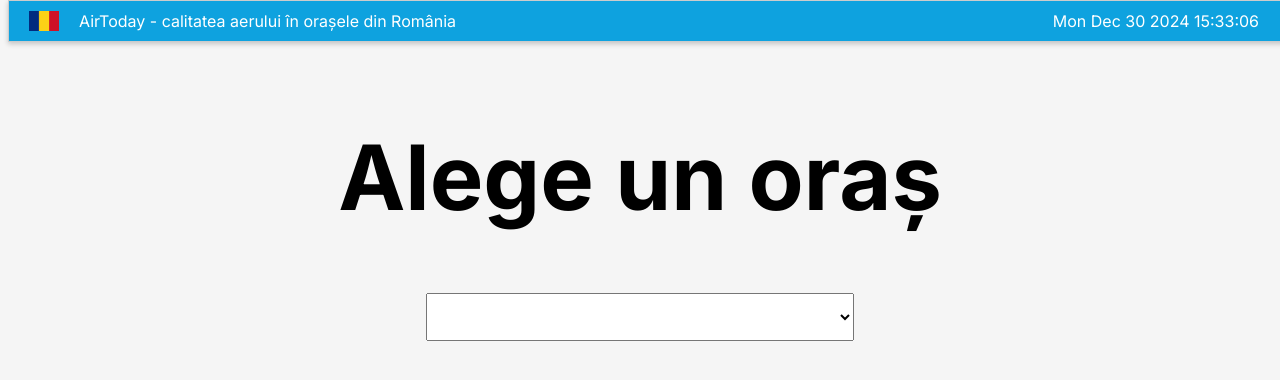
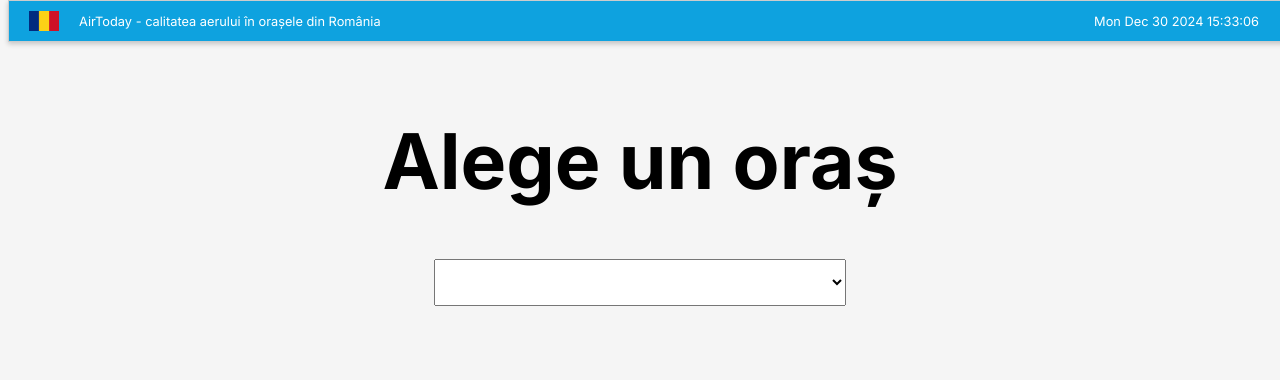
Before and after one commit to CiurtinAndrei/AirToday-air-quality-app, a Next.js app: page / in a window 1280 px wide. Shown: the top 380 px of the page. Built offline with nearby package versions, Linux system fonts and the light colour scheme.

Commit message:
redone web proportions

```diff
--- a/src/styles/CalitateAer.module.css
+++ b/src/styles/CalitateAer.module.css
@@ -1,7 +1,7 @@
 
 .header_bar {
     position: fixed;
-    top: 0; /* Ensure it sticks to the top */
+    top: 0;
     background: #0ea2df;
     color: white;
     width: 100%;
@@ -10,8 +10,9 @@
     flex-direction: row;
     place-items: center;
     border: 1px solid #ccc;
-    z-index: 1000; /* Ensure it's above other content */
-    box-shadow: 0 2px 5px rgba(0, 0, 0, 0.2); /* Optional: Add shadow for visual separation */
+    z-index: 1000;
+    box-shadow: 0 2px 5px rgba(0, 0, 0, 0.2);
+    font-size:1vw;
 }
 
 .ro_flag{
@@ -28,7 +29,7 @@
 }
 
 .page_container{
-    margin-top:110px;
+    margin-top:9vh;
     display: flex;
     left:50%;
     flex-direction:column;
@@ -40,11 +41,11 @@
 
 .chart_section_title{
 
-    margin-top:50px;
+    margin-top:5vh;
     justify-content: center;
     align-items: center;
     display:flex;
-    font-size:50px;
+    font-size:3vw;
 
 }
 
@@ -88,7 +89,7 @@
 
   table.smallFontTable th,
   table.smallFontTable td {
-    font-size: 18px;
+    font-size: 1vw;
     border: 0px;
   }
 
@@ -97,7 +98,7 @@
   .table td {
     padding: 16px;
     text-align: left;
-    font-size: 25px;
+    font-size: 1.4vw;
     width: 20%;
   }
 
--- a/src/styles/Home.module.css
+++ b/src/styles/Home.module.css
@@ -11,6 +11,7 @@
     border: 1px solid #ccc;
     z-index: 1000;
     box-shadow: 0 2px 5px rgba(0, 0, 0, 0.2);
+    font-size:1vw;
 }
 
 .ro_flag{
@@ -39,13 +40,13 @@
 
 .select_title{
 
-    font-size:90px;
+    font-size:6vw;
     text-align: center;
 }
 
 .city_selector {
     text-align: center;
-    font-size: 40px;
+    font-size: 3vw;
     width: 100%;
 
   }
@@ -57,6 +58,6 @@
 
 .ok_button{
     margin-top:60px;
-    font-size:40px;
-    height:60px;
+    font-size:3vw;
+    height:4vw;
 }
```
Also changed, not shown: src/app/calitate-aer/page.tsx (+14 -8 lines).
